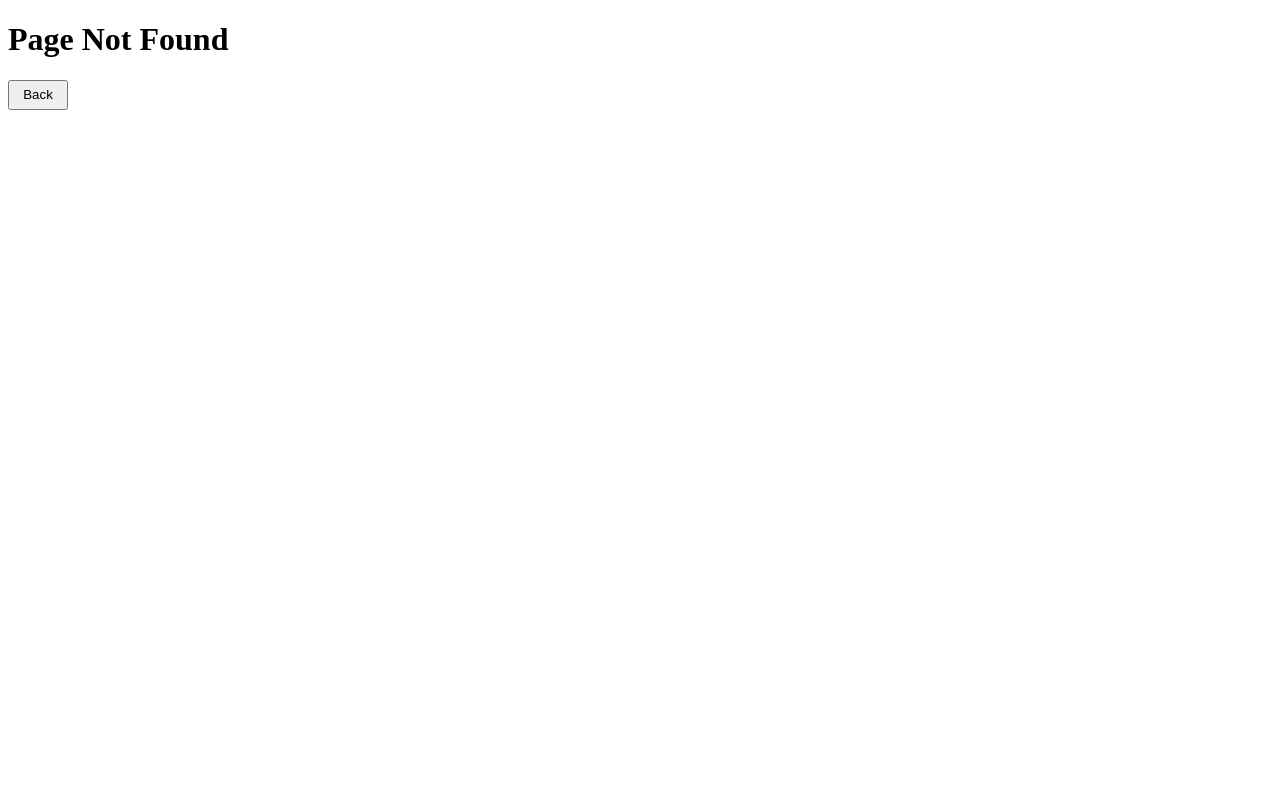
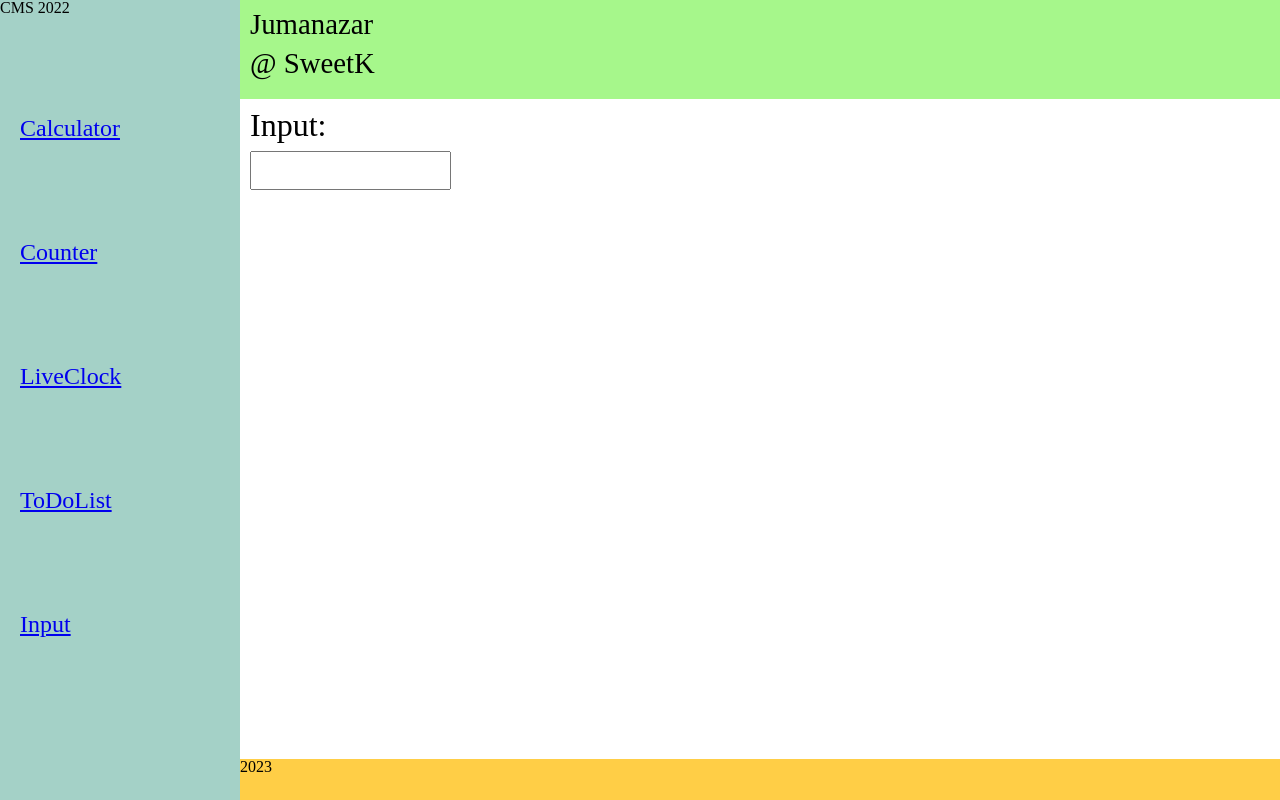
Before and after one commit to jsr1611/react-practice, a React (Create React App) app in the folder react-standard/: page /input in a window 1280 px wide. Before the commit this address had no page. Built offline with nearby package versions, Linux system fonts and the light colour scheme; a web font is replaced by a local one.

Commit message:
recoil usage added

```diff
--- a/react-standard/package.json
+++ b/react-standard/package.json
@@ -15,6 +15,7 @@
         "react-dom": "^18.2.0",
         "react-router-dom": "^6.10.0",
         "react-scripts": "5.0.1",
+        "recoil": "^0.7.7",
         "styled-components": "^5.3.8",
         "styled-reset": "^4.4.5",
         "typescript": "^4.4.2",
--- a/react-standard/src/components/Input.tsx
+++ b/react-standard/src/components/Input.tsx
@@ -5,6 +5,10 @@
 
 import { ChangeEvent, useEffect, useState } from "react";
 import styled from "styled-components";
+
+import loginState from "@/global/loginState";
+
+import { useRecoilState } from "recoil";
 
 const Wrap = styled.div`
     padding: 10px;
@@ -20,26 +24,35 @@ const Wrap = styled.div`
 
 function Input() {
     //state
-    const [inputValue, setInput] = useState<string>("");
+    // const [inputValue, setInput] = useState<string>("");
+
+    const [loginInfo, setLoginInfo] = useRecoilState(loginState);
 
     //event
     const onChange = (e: ChangeEvent<HTMLInputElement>) => {
         const value = e.target.value;
-        setInput(value);
+        setLoginInfo((prevState) => {
+            const updInfo = {
+                ...prevState,
+                userId: value,
+            };
+
+            return updInfo;
+        });
     };
 
     //watch
     useEffect(() => {
         //init
-        console.log(inputValue);
-    }, [inputValue]);
+        console.log(loginInfo.userId);
+    }, [loginInfo]);
 
     //view
     return (
         <>
             <Wrap>
-                <h1>Input: {inputValue}</h1>
-                <input value={inputValue} onChange={onChange} />
+                <h1>Input: {loginInfo.userId}</h1>
+                <input value={loginInfo.userId} onChange={onChange} />
             </Wrap>
         </>
     );
--- /dev/null
+++ b/react-standard/src/global/loginState.tsx
@@ -0,0 +1,16 @@
+import { atom } from "recoil";
+
+type LoginInfo = {
+    userId: string;
+    userPwd: string;
+};
+
+const loginState = atom<LoginInfo>({
+    key: "loginState",
+    default: {
+        userId: "",
+        userPwd: "",
+    },
+});
+
+export default loginState;
--- a/react-standard/src/index.tsx
+++ b/react-standard/src/index.tsx
@@ -1,13 +1,18 @@
 import { RouterProvider } from "react-router-dom";
 import React from "react";
-import router from "./router";
+
 import ReactDOM from "react-dom/client";
+import { RecoilRoot } from "recoil";
+
+import router from "@/router";
 
 const root = ReactDOM.createRoot(
     document.getElementById("root") as HTMLElement
 );
 root.render(
     <React.StrictMode>
-        <RouterProvider router={router} />
+        <RecoilRoot>
+            <RouterProvider router={router} />
+        </RecoilRoot>
     </React.StrictMode>
 );
--- a/react-standard/src/layout/Footer.tsx
+++ b/react-standard/src/layout/Footer.tsx
@@ -1,4 +1,7 @@
 import styled from "styled-components";
+import loginState from "@/global/loginState";
+
+import { useRecoilState } from "recoil";
 
 type Props = {
     title: string;
@@ -17,10 +20,11 @@ const FooterContainer = styled.footer`
  * @see https://www.jumanazar.uz/react-practice
  */
 function Footer({ title, description, year }: Props) {
+    const [userInfo] = useRecoilState(loginState);
     return (
         <FooterContainer>
             <h1>
-                {title} {year}
+                {userInfo.userId} {year}
             </h1>
         </FooterContainer>
     );
--- a/react-standard/src/layout/Header.tsx
+++ b/react-standard/src/layout/Header.tsx
@@ -1,4 +1,8 @@
 import styled from "styled-components";
+
+import loginState from "@/global/loginState";
+
+import { useRecoilState } from "recoil";
 
 type Props = {
     name: string;
@@ -17,11 +21,13 @@ const HeaderContainer = styled.header`
  * @see https://www.jumanazar.uz/react-practice
  */
 function Header({ name, title, description }: Props) {
+    const [userInfo] = useRecoilState(loginState);
+
     //view
     return (
         <HeaderContainer>
             <h2>{name}</h2>
-            <h2>{title}</h2>
+            <h2>{userInfo.userId}</h2>
             <h2>{description}</h2>
         </HeaderContainer>
     );
--- a/react-standard/src/layout/Sidebar.tsx
+++ b/react-standard/src/layout/Sidebar.tsx
@@ -43,6 +43,9 @@ function Sidebar({ title, description, menu }: Props) {
                 <li>
                     <Link to={"to-do-list"}>ToDoList</Link>
                 </li>
+                <li>
+                    <Link to={"input"}>Input</Link>
+                </li>
             </ul>
         </SidebarContainer>
     );
--- a/react-standard/src/router.js
+++ b/react-standard/src/router.js
@@ -7,6 +7,7 @@ import Calculator from "@/components/Calculator";
 import Counter from "@/components/Counter";
 import LiveClock from "@/components/LiveClock";
 import TodoList from "@/components/ToDoList";
+import Input from "./components/Input";
 
 const router = createBrowserRouter([
     {
@@ -36,6 +37,10 @@ const router = createBrowserRouter([
                 //     },
                 // ],
             },
+            {
+                path: "input",
+                element: <Input />,
+            },
         ],
     },
 ]);
```
Also changed, not shown: 2 other files (tests, documents, lock files or other folders).
